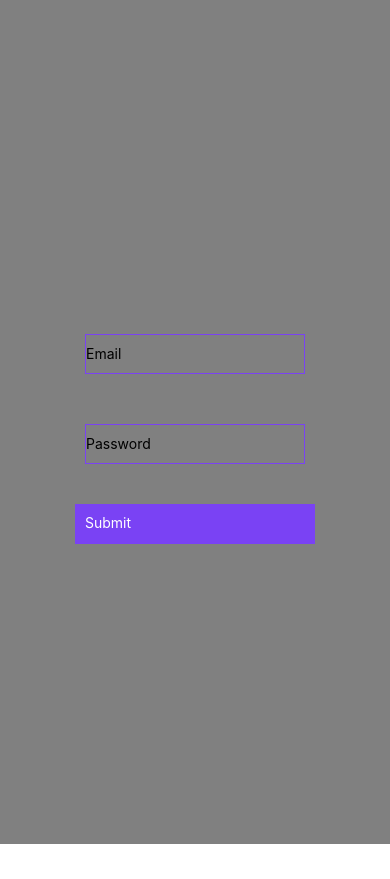
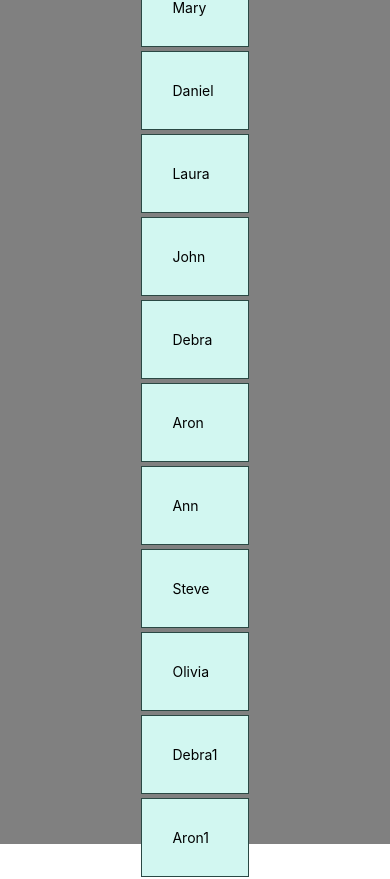
Before and after one commit to xiaotaozi1127/RNPractice, a React Native app: screen / in a window 390 px wide. Shown: the top 879 px of the page. Before the commit the page ends 844 px from the top, so only its background shows below. Built offline with nearby package versions, Linux system fonts and the light colour scheme.

Commit message:
[taohui] add scrollview example

```diff
--- a/src/components/home/Home.js
+++ b/src/components/home/Home.js
@@ -3,6 +3,7 @@
 import PresentationalComponent from './PresentationalComponent.js';
 import List from './List.js';
 import Inputs from './Inputs.js';
+import ScrollViewExample from './ScrollViewExample';
 
 var width = Dimensions.get('window').width; //full width
 var height = Dimensions.get('window').height; //full height
@@ -15,7 +16,7 @@
 	render() {
 		return (
 			<View style= {styles.container}>
-				<Inputs />
+				<ScrollViewExample />
 			</View>
 			);
 	}
--- /dev/null
+++ b/src/components/home/ScrollViewExample.js
@@ -0,0 +1,60 @@
+import React, {Component} from 'react';
+import { Text, Image, View, StyleSheet, ScrollView } from 'react-native';
+
+class ScrollViewExample extends Component {
+	state = {
+		names: [
+		 {'name': 'Ben', 'id': 1},
+         {'name': 'Susan', 'id': 2},
+         {'name': 'Robert', 'id': 3},
+         {'name': 'Mary', 'id': 4},
+         {'name': 'Daniel', 'id': 5},
+         {'name': 'Laura', 'id': 6},
+         {'name': 'John', 'id': 7},
+         {'name': 'Debra', 'id': 8},
+         {'name': 'Aron', 'id': 9},
+         {'name': 'Ann', 'id': 10},
+         {'name': 'Steve', 'id': 11},
+         {'name': 'Olivia', 'id': 12},
+         {'name': 'Debra1', 'id': 13},
+         {'name': 'Aron1', 'id': 14},
+         {'name': 'Ann1', 'id': 15},
+         {'name': 'Steve1', 'id': 16},
+         {'name': 'Olivia1', 'id': 17}
+		]
+	}
+
+	render(){
+		return (
+				<View>
+					<ScrollView>
+		               {
+		                  this.state.names.map((item, index) => (
+		                     <View key = {item.id} style = {styles.item}>
+		                        <Text>{item.name}</Text>
+		                     </View>
+		                  ))
+		               }
+            		</ScrollView>
+				</View>
+			)
+
+
+	}
+
+}
+
+const styles = StyleSheet.create({
+	item: {
+      flexDirection: 'row',
+      justifyContent: 'space-between',
+      alignItems: 'center',
+      padding: 30,
+      margin: 2,
+      borderColor: '#2a4944',
+      borderWidth: 1,
+      backgroundColor: '#d2f7f1'
+   }
+})
+
+export default ScrollViewExample;
```
